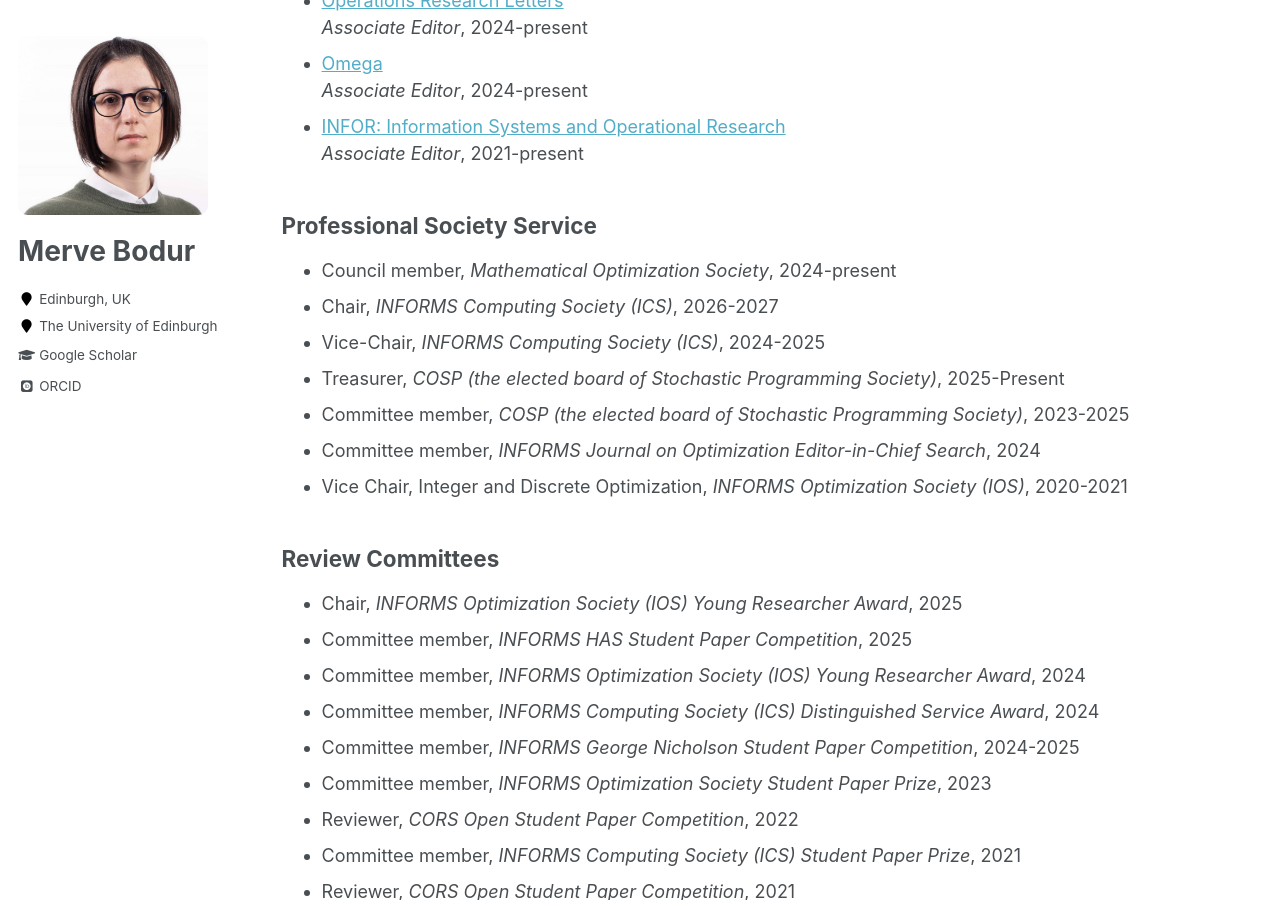
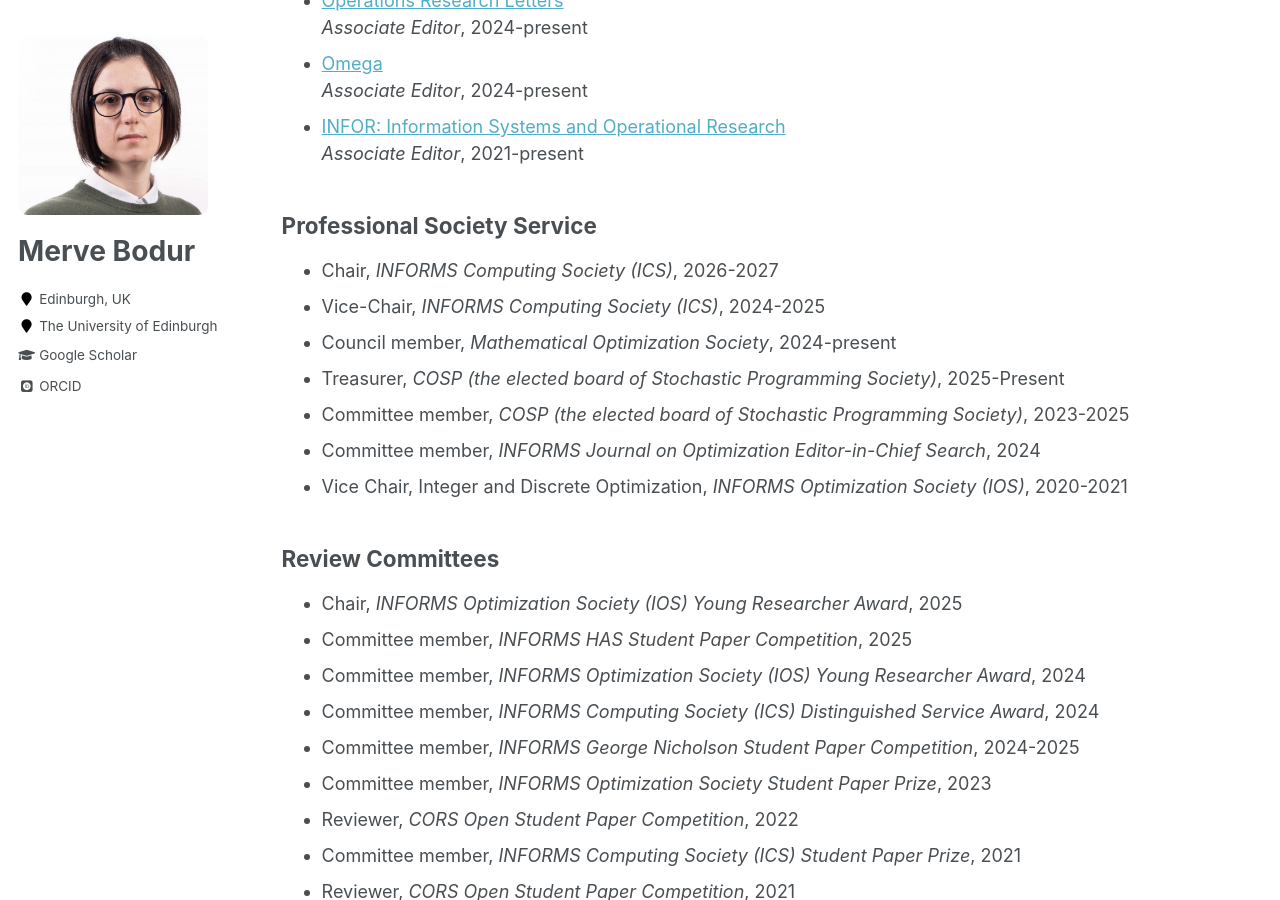
Before and after one commit to mervebodur/mervebodur.github.io, a Jekyll site: the page built from _pages/service.md, in a window 1280 px wide and 900 px high, scrolled down 501 px. Built offline with Jekyll 4.4.1, drawn with Linux system fonts in a browser that asks for light colours; some web fonts are replaced.

```diff
--- a/_pages/service.md
+++ b/_pages/service.md
@@ -25,9 +25,9 @@ author_profile: true
 <!-- - **Referee**: Mathematical Programming, Operations Research, Management Science, Mathematics of Operations Research, Manufacturing and Service Operations Management, Production and Operations Management, INFORMS Journal on Computing, Mathematical Programming Computation, Transportation Science, European Journal of Operational Research, IISE Transactions, INFORMS Journal on Optimization, Journal of Optimization Theory and Applications and others. -->
 
 ## Professional Society Service
-- Council member, *Mathematical Optimization Society*, 2024-present
 - Chair, *INFORMS Computing Society (ICS)*, 2026-2027
 - Vice-Chair, *INFORMS Computing Society (ICS)*, 2024-2025
+- Council member, *Mathematical Optimization Society*, 2024-present
 - Treasurer, *COSP (the elected board of Stochastic Programming Society)*, 2025-Present
 - Committee member, *COSP (the elected board of Stochastic Programming Society)*, 2023-2025
 - Committee member, *INFORMS Journal on Optimization Editor-in-Chief Search*, 2024
```
